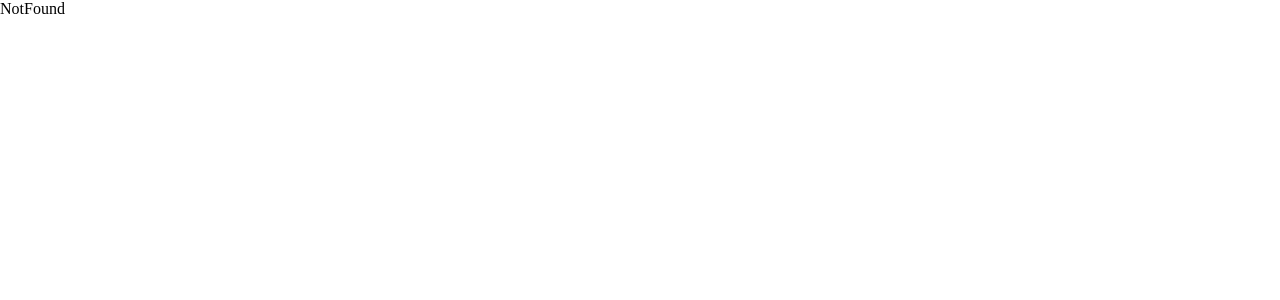
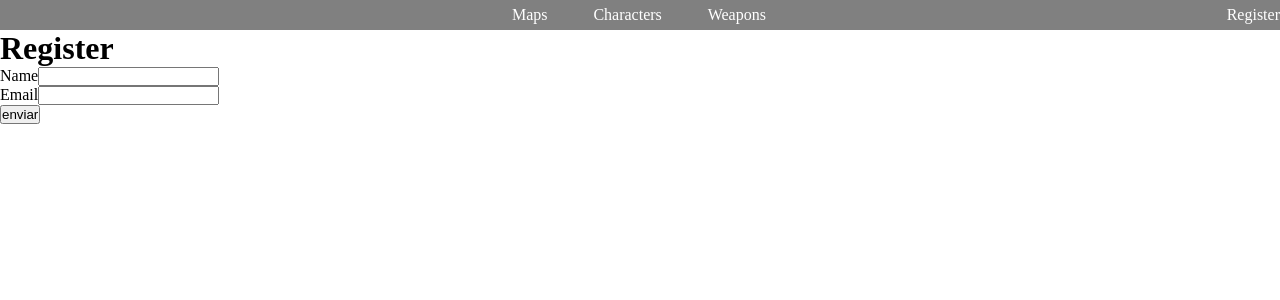
Before and after one commit to jairoro02/recuperacionreact, a React (Vite) app in the folder recureact/: page /register in a window 1280 px wide. Before the commit this address had no page. Shown: the top 300 px of the page. Built offline with nearby package versions, Linux system fonts and the light colour scheme.

Commit message:
formulario register y recogida de datos

```diff
--- a/recureact/package.json
+++ b/recureact/package.json
@@ -12,6 +12,7 @@
     "axios": "^1.3.4",
     "react": "^18.2.0",
     "react-dom": "^18.2.0",
+    "react-hook-form": "^7.43.9",
     "react-router-dom": "6.5",
     "sass": "^1.60.0"
   },
--- a/recureact/src/components/Navbar.jsx
+++ b/recureact/src/components/Navbar.jsx
@@ -15,6 +15,11 @@ const Navbar = () => {
                 Weapons
             </NavLink>
         </div>
+        <div className='user-options'>
+            <NavLink to='/register' className='user-option'>
+                Register
+            </NavLink>
+        </div>
     </nav>
   )
 }
--- /dev/null
+++ b/recureact/src/pages/Register.jsx
@@ -0,0 +1,38 @@
+import React from 'react';
+import { useForm } from "react-hook-form";
+
+const Register = () => {
+
+    const { register, formState:{errors}, handleSubmit} = useForm();
+
+    //Aquí guardamos los datos para el useContext y podremos cambiar su estado
+    const dataCompilation = (data) =>{
+        console.log(data)
+    }
+  return (
+    <div>
+        <h1>Register</h1>
+        <form onSubmit={handleSubmit(dataCompilation)}>
+            <div>
+                <label htmlFor="name">Name</label>
+                <input type="text" name='name'{...register('name',{
+                    required: true,
+                    maxLength: 10
+                })}/>
+                {errors.name?.type === 'required' && <p>Este campo es requerido</p>}
+                {/* Intentar cambiar el párrafo de error por un pop up de una librería */}
+            </div>
+            <div>
+                <label htmlFor="email">Email</label>
+                <input type="text" name='email' {...register('email', {
+                    required:true
+                })} />
+            </div>
+            <input type='submit' value='enviar' />
+        </form>
+    </div>
+
+  )
+}
+
+export default Register
--- a/recureact/src/router/index.jsx
+++ b/recureact/src/router/index.jsx
@@ -4,6 +4,7 @@ import Characters from "../pages/Characters";
 import Weapons from "../pages/Weapons";
 import NotFound from "../pages/NOtFound";
 import LayoutPublic from "../layouts/LayoutPublic";
+import Register from "../pages/Register";
 
 
 
@@ -25,6 +26,10 @@ export const router = createBrowserRouter([
                 path: '/weapons',
                 element: <Weapons />
             },
+            {
+                path: '/register',
+                element: <Register />
+            }
         ],
     },
 ])
--- a/recureact/src/sass/layout/_header.scss
+++ b/recureact/src/sass/layout/_header.scss
@@ -1,5 +1,6 @@
 .navbar{
     display: flex;
+    flex-direction: row;
     justify-content: center;
     align-items: center;
     width: 100%;
@@ -8,9 +9,13 @@
     .navbar-options{
         display: flex;
         justify-content: space-between;
+        margin-left: 40%;
         width: 400px;
         .navbar-option{
 
         }
     }
+    .user-options{
+        padding-left: 36%;
+    }
 }
```
Also changed, not shown: 1 other file (tests, documents, lock files or other folders).
